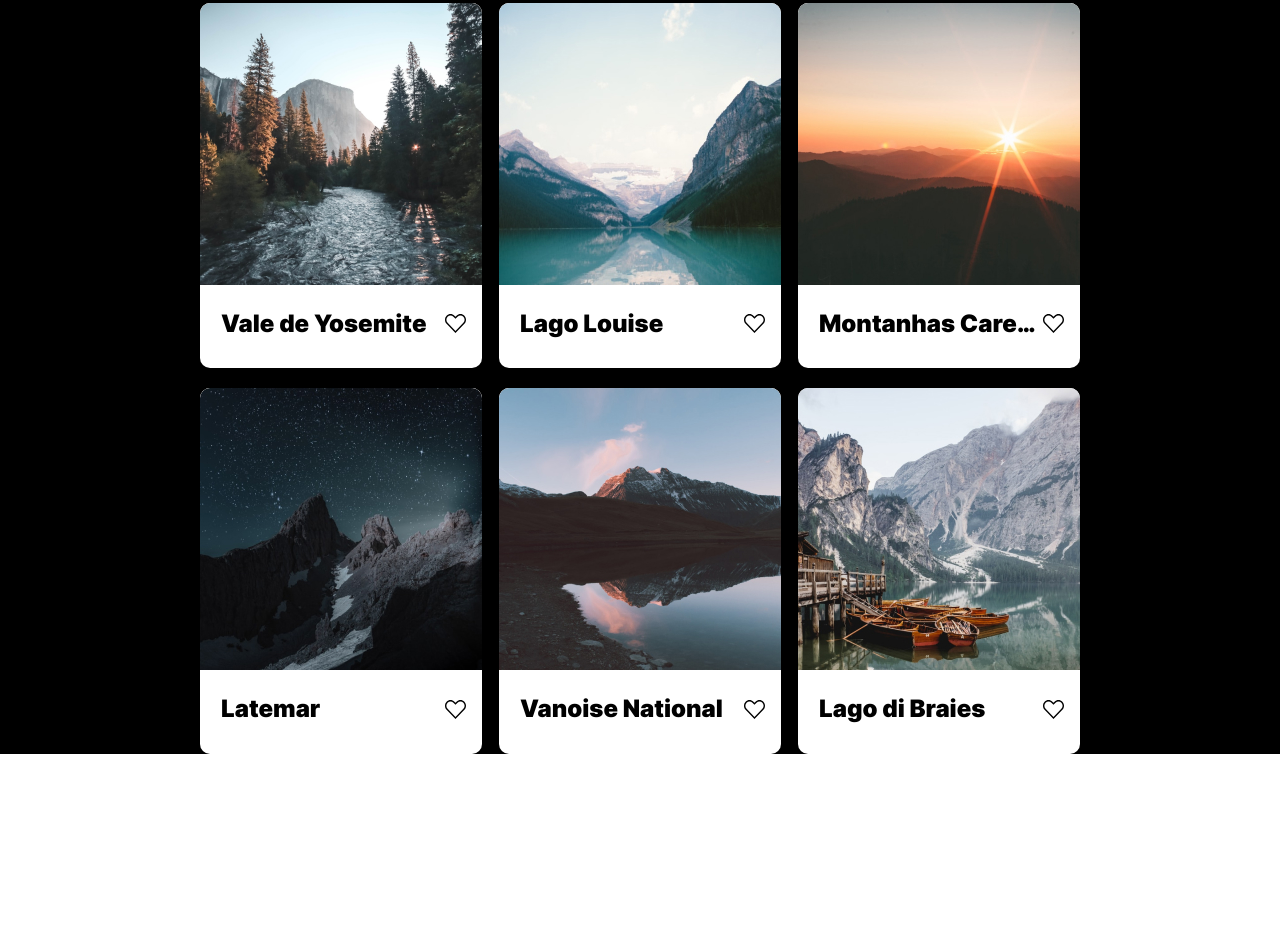
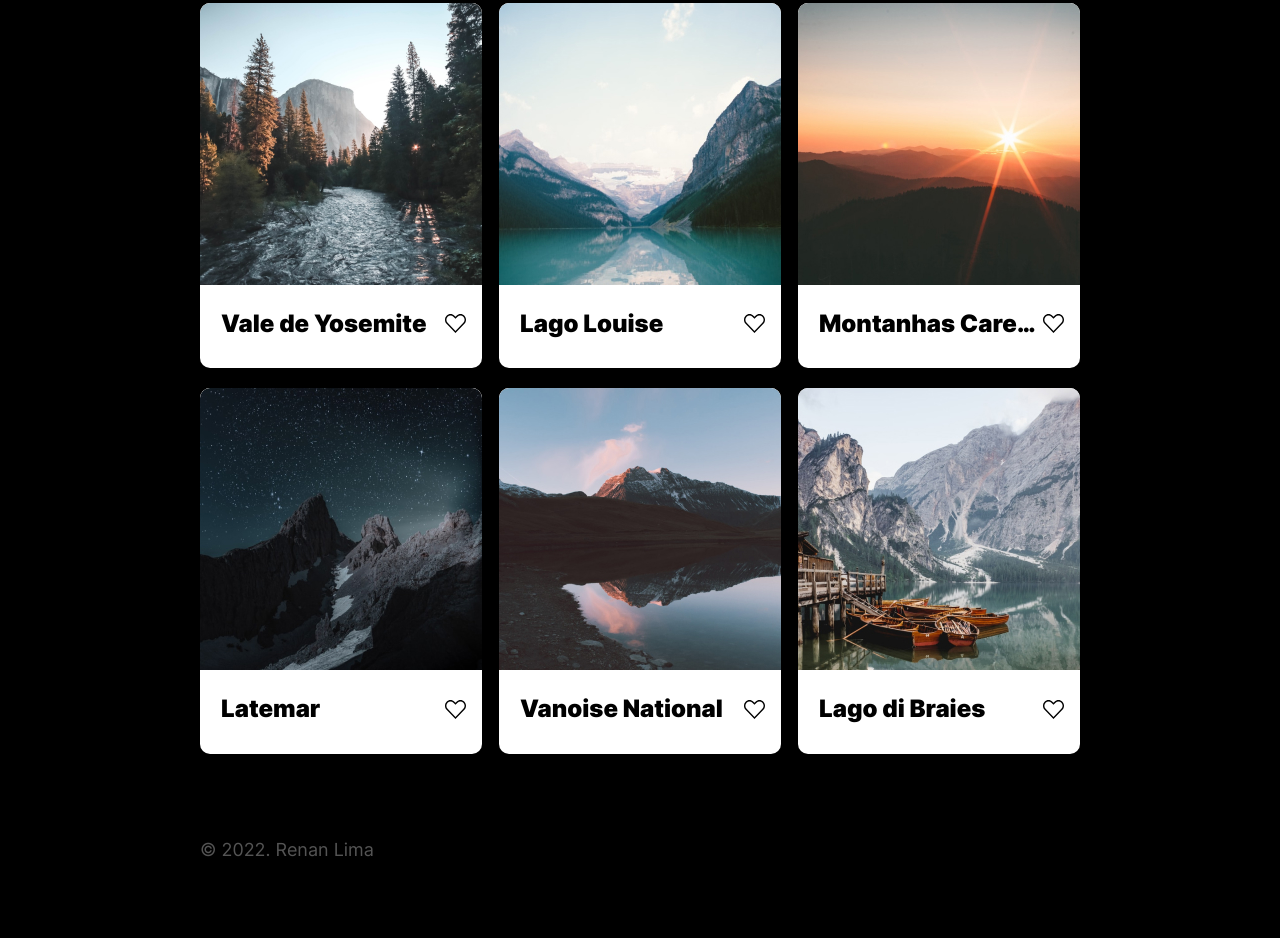
Before and after one commit to renanl23/web_project_4, a plain HTML site: page index.html in a window 1280 px wide. Shown: the part 348-1286 px from the top of the page. Before the commit the page ends 1102 px from the top, so only its background shows below. Drawn offline with Linux system fonts and the light colour scheme; files whose address does not match are found by name.

Commit message:
Incluir footer

```diff
--- /dev/null
+++ b/blocks/footer/__copyright/footer__copyright.css
@@ -0,0 +1,6 @@
+.footer__copyright {
+  font-family: "Inter", Arial, Helvetica, sans-serif;
+  font-size: 18px;
+  font-weight: 400;
+  color: #545454;
+}
--- /dev/null
+++ b/blocks/footer/footer.css
@@ -0,0 +1,6 @@
+.footer {
+  display: flex;
+  margin: 0 auto;
+  max-width: 880px;
+  padding: 68px 0 60px 0;
+}
--- a/index.html
+++ b/index.html
@@ -133,7 +133,9 @@
         </div>
       </main>
       <!-- Footer -->
-      <footer class="footer"></footer>
+      <footer class="footer">
+        <p class="footer__copyright">&copy; 2022. Renan Lima</p>
+      </footer>
     </div>
     <script src="./scripts/index.js"></script>
   </body>
--- a/pages/index.css
+++ b/pages/index.css
@@ -33,3 +33,7 @@
 @import url(../blocks/element/__title/element__title.css);
 @import url(../blocks/element/__like/element__like.css);
 @import url(../blocks/element/__info/element__info.css);
+
+/* ----------------- footer ----------------- */
+@import url(../blocks/footer/footer.css);
+@import url(../blocks/footer/__copyright/footer__copyright.css);
```
